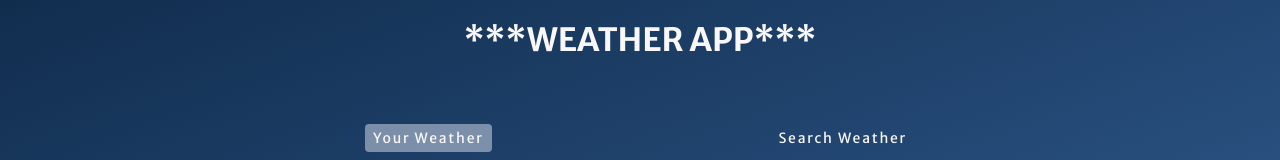
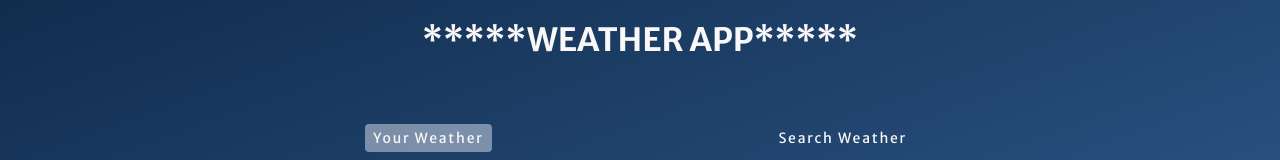
Before and after one commit to amanverma100/weatherApp, a website: page index.html in a window 1280 px wide. Shown: the top 160 px of the page. Drawn offline with Linux system fonts and the light colour scheme.

Commit message:
modified1

```diff
--- a/index.html
+++ b/index.html
@@ -15,7 +15,7 @@
 
     <div class="wrapper">
 
-        <h1>***Weather App***</h1>
+        <h1>*****Weather App*****</h1>
 
         <div class="tab-container">
             <p class="tab" data-userWeather>Your Weather</p>
```
